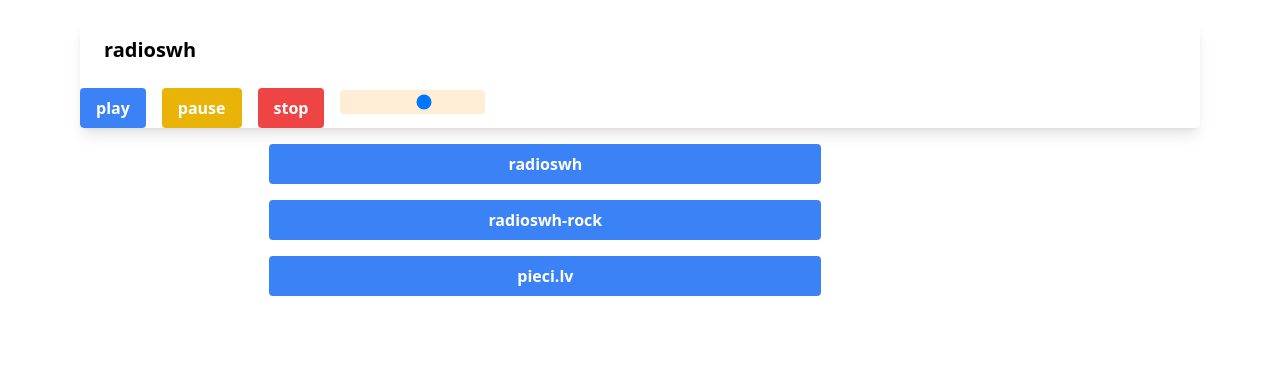
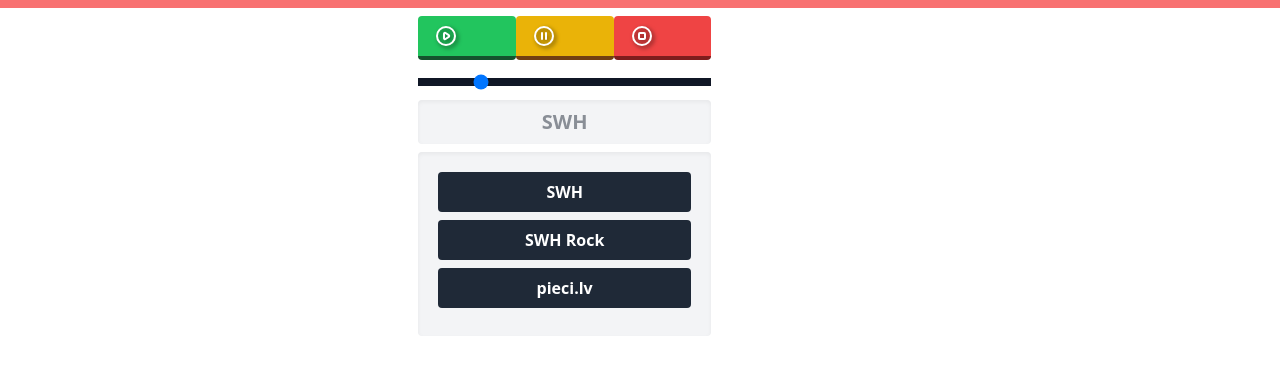
Before and after one commit to martins-olekss/online-radio, a plain HTML site: page index.html in a window 1280 px wide. Drawn offline with nearby package versions, Linux system fonts and the light colour scheme.

Commit message:
Update layout and styles

```diff
--- a/index.html
+++ b/index.html
@@ -9,30 +9,54 @@
     <script src="https://cdn.tailwindcss.com"></script>
 </head>
 <body>
+<!--layout-->
 <div id="app">
-    <div class="grid grid-cols-12 gap-4 mx-20 my-5">
-        <div v-if="activeSource" class="col-span-12 rounded overflow-hidden shadow-lg">
-            <div class="px-6 py-4">
-                <div class="font-bold text-xl mb-2">{{activeSource.name}}</div>
+    <div class="bg-purple-500 md:bg-green-400 sm:bg-blue-400 lg:bg-red-400 py-1"></div>
+    <div class="grid grid-cols-6 lg:grid-cols-12 gap-2 lg:mx-48 md:mx-48 sm:mx-32 mx-2 my-2">
+        <div class="col-span-6 lg:col-span-4 lg:col-start-4 flex">
+            <button @click="play()" class="flex-1 bg-green-500 hover:bg-green-700 text-white font-bold px-4 border-b-4 border-green-900 rounded">
+                <svg xmlns="http://www.w3.org/2000/svg" class="h-6 w-6" fill="none" viewBox="0 0 24 24" stroke="currentColor" stroke-width="2">
+                    <path stroke-linecap="round" stroke-linejoin="round" d="M14.752 11.168l-3.197-2.132A1 1 0 0010 9.87v4.263a1 1 0 001.555.832l3.197-2.132a1 1 0 000-1.664z" />
+                    <path stroke-linecap="round" stroke-linejoin="round" d="M21 12a9 9 0 11-18 0 9 9 0 0118 0z" />
+                </svg>
+            </button>
+            <button @click="pause()" class="flex-1 bg-yellow-500 hover:bg-yellow-700 text-white font-bold py-2 px-4 border-b-4 border-yellow-900 rounded">
+                <svg xmlns="http://www.w3.org/2000/svg" class="h-6 w-6" fill="none" viewBox="0 0 24 24" stroke="currentColor" stroke-width="2">
+                    <path stroke-linecap="round" stroke-linejoin="round" d="M10 9v6m4-6v6m7-3a9 9 0 11-18 0 9 9 0 0118 0z" />
+                </svg>
+            </button>
+            <button @click="stop()" class="flex-1 bg-red-500 hover:bg-red-700 text-white font-bold py-2 px-4 border-b-4 border-red-900 rounded">
+                <svg xmlns="http://www.w3.org/2000/svg" class="h-6 w-6" fill="none" viewBox="0 0 24 24" stroke="currentColor" stroke-width="2">
+                    <path stroke-linecap="round" stroke-linejoin="round" d="M21 12a9 9 0 11-18 0 9 9 0 0118 0z" />
+                    <path stroke-linecap="round" stroke-linejoin="round" d="M9 10a1 1 0 011-1h4a1 1 0 011 1v4a1 1 0 01-1 1h-4a1 1 0 01-1-1v-4z" />
+                </svg>
+            </button>
+        </div>
+        <div class="col-span-6 lg:col-span-4 lg:col-start-4">
+            <input type="range" v-model="activeVolume" id="volume"
+                   name="volume" min="0" max="1" step="0.1"
+                   class="shadow-inner w-full h-2 bg-gray-900 appearance-none" />
+        </div>
+        <div v-if="activeSource" class="bg-gray-100 col-span-6 rounded shadow-inner lg:col-span-4 lg:col-start-4 ">
+            <div class="p-2 grid place-items-center">
+                <span class="animate-pulse text-xl text-gray-800 font-bold">{{activeSource.name}}</span>
             </div>
-
-            <button @click="play()" class="bg-blue-500 hover:bg-blue-700 text-white font-bold py-2 px-4 rounded mr-4">play</button>
-            <button @click="pause()" class="bg-yellow-500 hover:bg-yellow-700 text-white font-bold py-2 px-4 rounded mr-4">pause</button>
-            <button @click="stop()" class="bg-red-500 hover:bg-red-700 text-white font-bold py-2 px-4 rounded mr-4">stop</button>
-
-            <input type="range"
-                   v-model="activeVolume"
-                   id="volume"
-                   name="volume"
-                   min="0"
-                   max="1"
-                   step="0.2"
-                   class="bg-orange-100 form-range appearance-none h-6 p-2 rounded">
+        </div>
+        <div v-if="activeSource" class="col-span-6 p-5 shadow-inner rounded bg-gray-100 lg:col-span-4 lg:col-start-4 ">
+            <div class="col-span-6 col-start-3">
+                <button v-for="radio in availableSources" @click="changeStation(radio)"
+                        class="bg-gray-800 hover:bg-gray-800 transition ease-in-out delay-150 bg-gray-500 hover:-translate-y-1 hover:scale-105 duration-150 w-full text-white font-bold py-2 px-4 rounded block mb-2">
+                    {{radio.name}}
+                </button>
+            </div>
         </div>
 
-        <div class="col-span-6 col-start-3">
-            <button v-for="radio in availableSources" @click="activeSource = radio" class="bg-blue-500 hover:bg-blue-700 w-full text-white font-bold py-2 px-4 rounded block mb-4">{{radio.name}}</button>
-        </div>
+
+
+
+
+
+
     </div>
     <audio v-if="activeSource" ref="player" :src="activeSource.url"></audio>
 </div>
@@ -41,34 +65,38 @@
     Vue.createApp({
         data() {
             return {
-                activeVolume: 0.5,
+                activeVolume: 0.2,
                 activeSource: null,
                 availableSources: [
                     {
-                        name: 'radioswh',
+                        name: 'SWH',
                         url: 'https://live.radioswh.lv:8443/swhmp3'
                     },
                     {
-                        name: 'radioswh-rock',
+                        name: 'SWH Rock',
                         url: 'https://live.radioswh.lv:8443/rockmp3'
                     },
                     {
                         name: 'pieci.lv',
-                        url: 'https://live.pieci.lv/live19-hq.mp3'
+                        url: 'http://live.pieci.lv/live19-hq.mp3'
                     },
                 ],
             }
         },
         watch: {
             activeVolume(newValue, oldValue) {
-                this.$refs.player.volume = newValue
+                this.$refs.player.volume = newValue;
             }
         },
         mounted() {
             this.activeSource = this.availableSources[0];
         },
         methods: {
+            changeStation(radio) {
+                this.activeSource = radio;
+            },
             play() {
+                this.$refs.player.volume = this.activeVolume;
                 this.$refs.player.play();
             },
             pause() {
@@ -77,9 +105,14 @@
             stop() {
                 this.$refs.player.pause();
                 this.$refs.player.currentTime = 0;
-            }
+            },
         }
     }).mount('#app')
 </script>
+<style>
+    svg {
+        filter: drop-shadow(2px 2px 2px rgb(0 0 0 / 0.6));
+    }
+</style>
 </body>
 </html>
```
Also changed, not shown: android-chrome-192x192.png (added), android-chrome-512x512.png (added), apple-touch-icon.png (added), favicon-16x16.png (added), favicon-32x32.png (added), favicon.ico (added).
